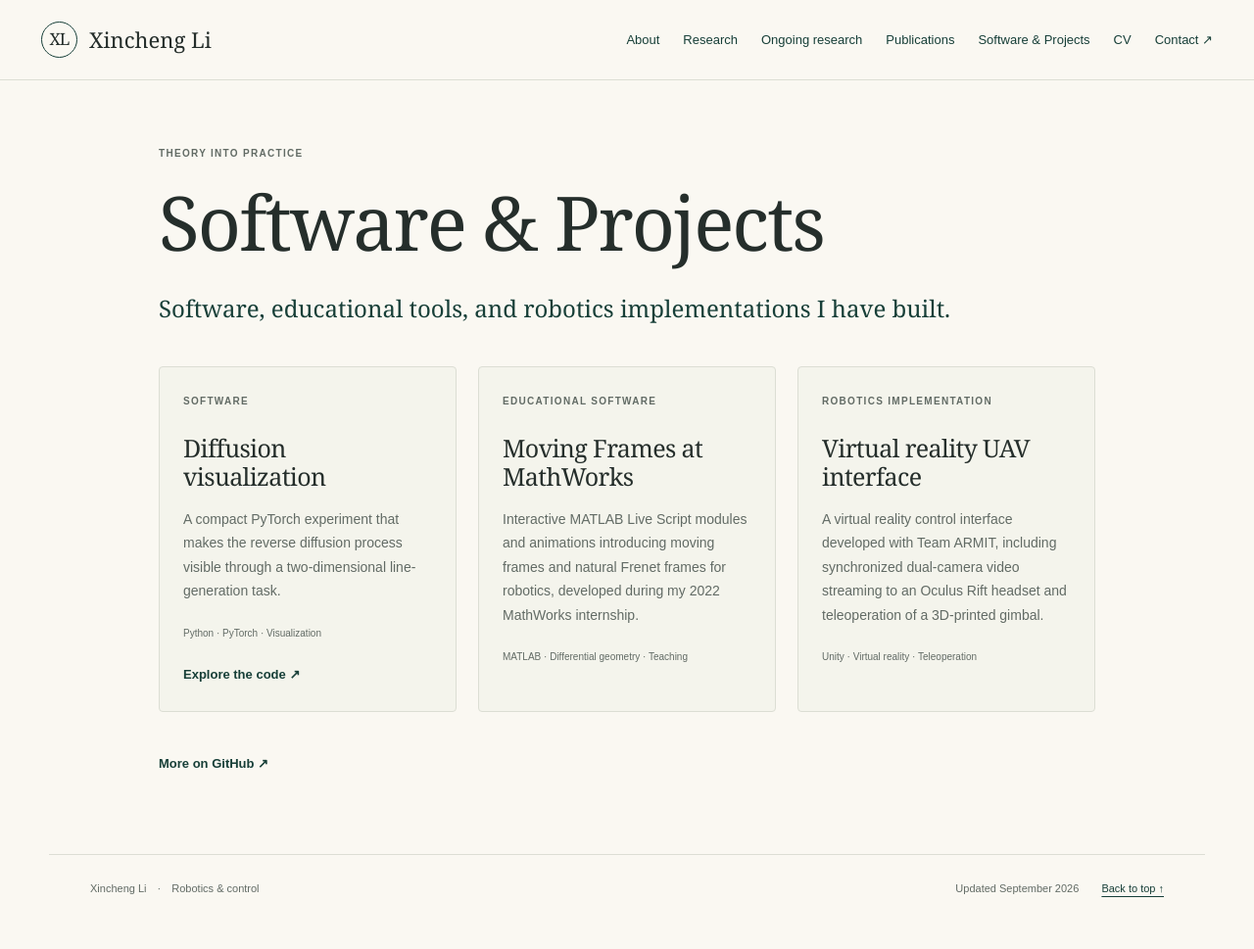
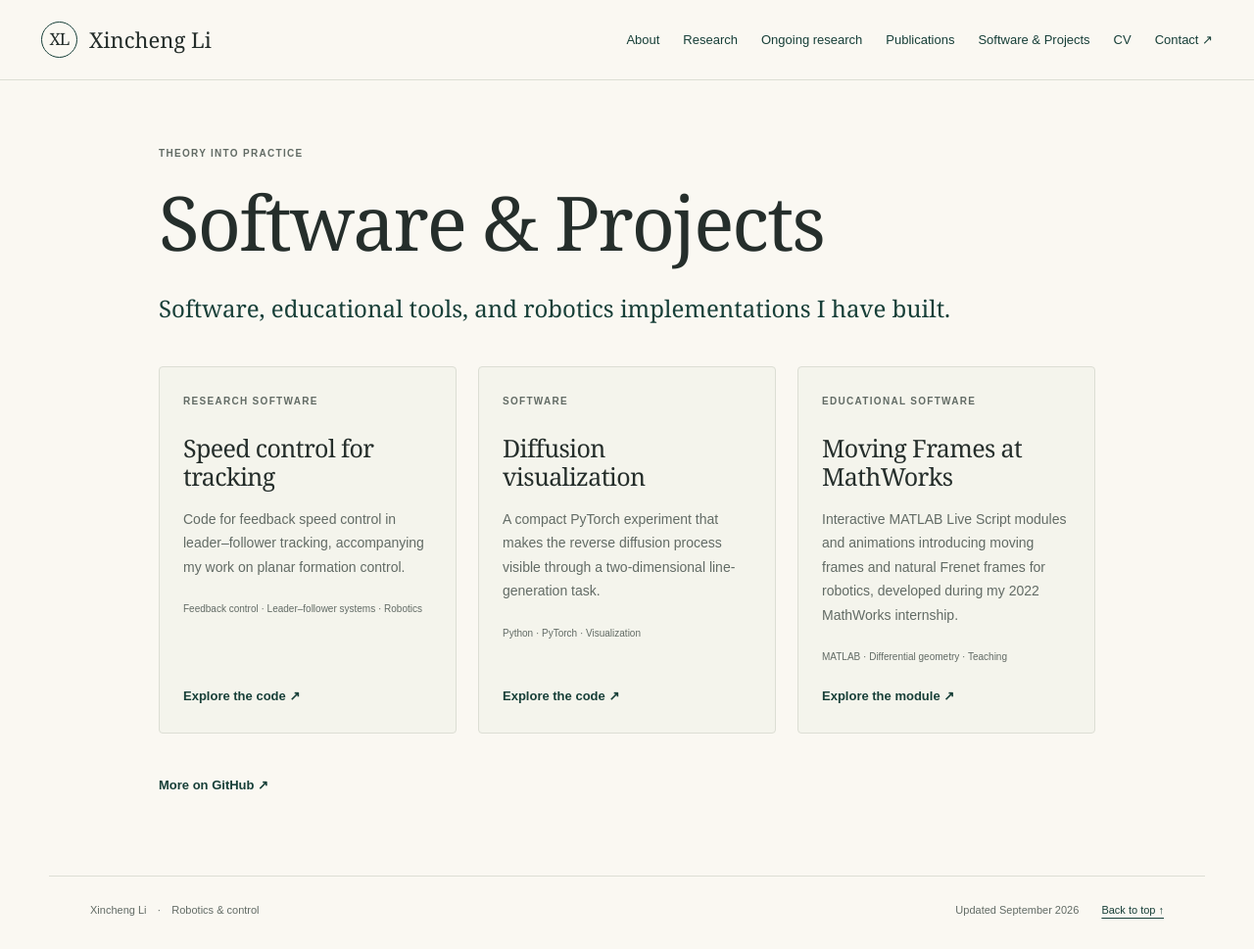
Before and after one commit to lixc1/lixc1.github.io, a Jekyll site: the page built from projects.html, in a window 1280 px wide and 969 px high. Shown: the whole window at 98% size. Built offline with Jekyll 4.4.1, drawn with Linux system fonts in a browser that asks for light colours.

Commit message:
Style update

```diff
--- a/_data/projects.yml
+++ b/_data/projects.yml
@@ -1,3 +1,9 @@
+- title: Speed control for tracking
+  category: Research software
+  description: Code for feedback speed control in leader–follower tracking, accompanying my work on planar formation control.
+  link: https://github.com/LixcUSF/Speed_Control_for_Tracking
+  link_label: Explore the code
+  tags: Feedback control · Leader–follower systems · Robotics
 - title: Diffusion visualization
   category: Software
   description: A compact PyTorch experiment that makes the reverse diffusion process visible through a two-dimensional line-generation task.
@@ -7,8 +13,6 @@
 - title: Moving Frames at MathWorks
   category: Educational software
   description: Interactive MATLAB Live Script modules and animations introducing moving frames and natural Frenet frames for robotics, developed during my 2022 MathWorks internship.
+  link: https://www.mathworks.com/matlabcentral/fileexchange/125130-moving-frames
+  link_label: Explore the module
   tags: MATLAB · Differential geometry · Teaching
-- title: Virtual reality UAV interface
-  category: Robotics implementation
-  description: A virtual reality control interface developed with Team ARMIT, including synchronized dual-camera video streaming to an Oculus Rift headset and teleoperation of a 3D-printed gimbal.
-  tags: Unity · Virtual reality · Teleoperation
--- a/_layouts/home.html
+++ b/_layouts/home.html
@@ -30,7 +30,10 @@ layout: default
   <section id="ongoing-research" class="section" aria-labelledby="ongoing-research-title">
     <div class="section-heading"><div><p class="eyebrow">Current directions</p><h2 id="ongoing-research-title">Ongoing research</h2></div></div>
     <div class="ongoing-research-list">{% for topic in site.data.ongoing_research %}
-      <article class="ongoing-research-item"><h3>{{ topic.title | escape }}</h3><p>{{ topic.description | escape }}</p></article>
+      <details class="ongoing-research-item" name="ongoing-research">
+        <summary><h3>{{ topic.title | escape }}</h3><span class="research-toggle" aria-hidden="true"></span></summary>
+        <p>{{ topic.description | escape }}</p>
+      </details>
     {% endfor %}</div>
   </section>
   <section id="publications" class="section" aria-labelledby="publications-title">
```
Also changed, not shown: assets/css/site.css.
